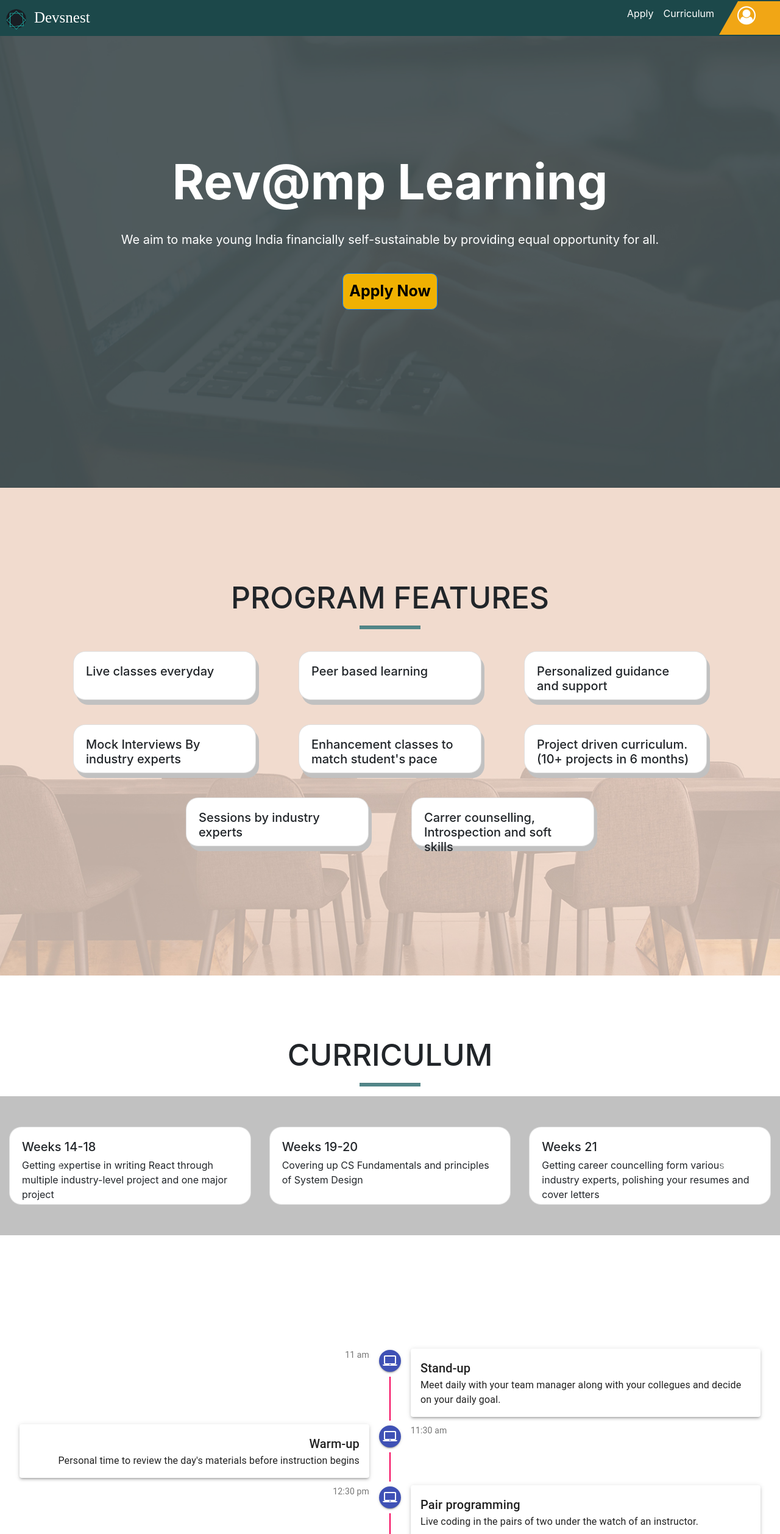
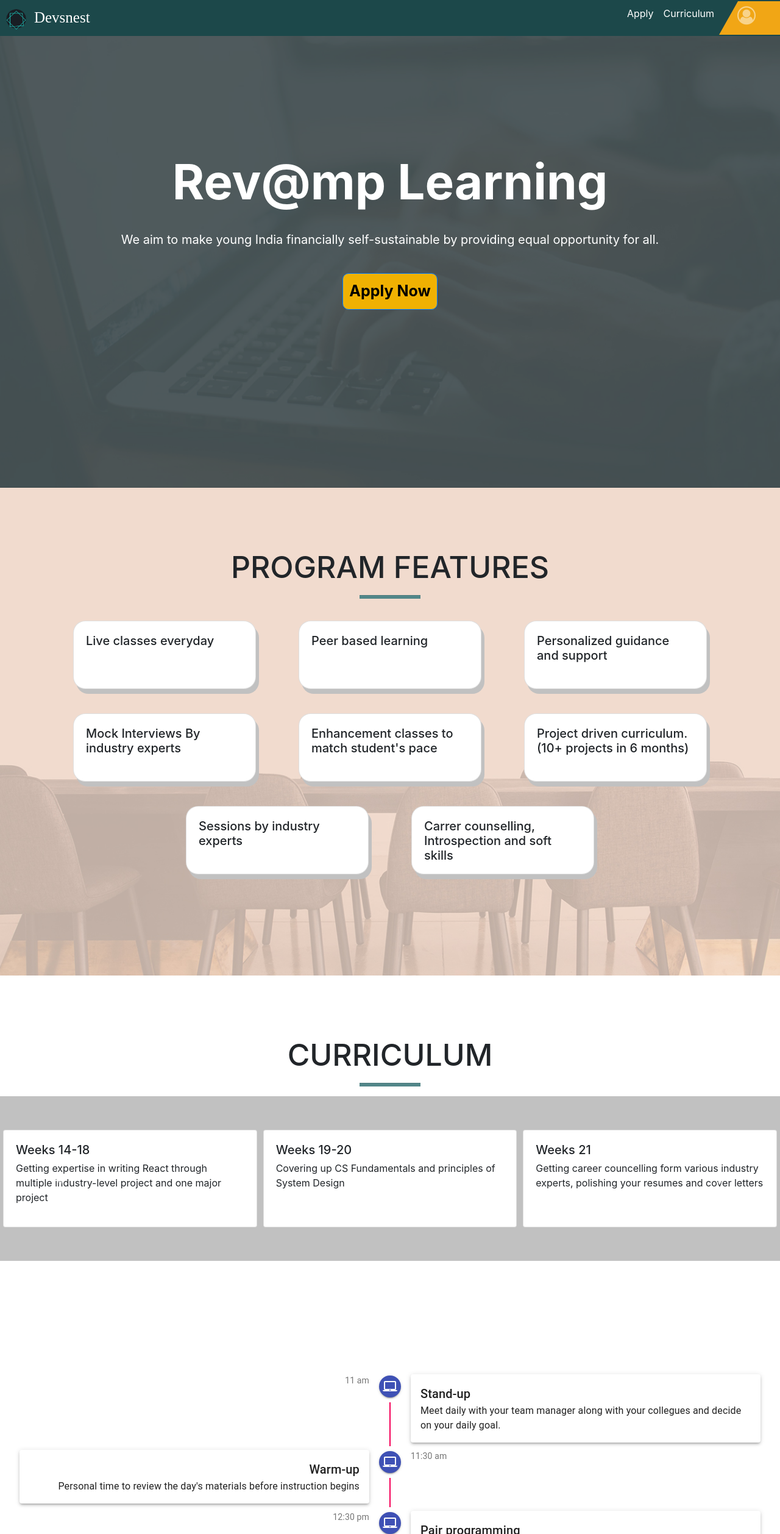
Before and after one commit to sanjay270899/devsnest-frontend, a React (Create React App) app: page / in a window 1280 px wide. Shown: the top 2516 px of the page at 61% size. Built offline with nearby package versions, Linux system fonts and the light colour scheme; no server answers.

Commit message:
fix: mobile view (some design changes)

```diff
--- a/src/CSS/Landingpage.css
+++ b/src/CSS/Landingpage.css
@@ -13,7 +13,7 @@
   height: 100vh;
   justify-content: center;
   align-items: center;
-  padding-top: 100px;
+  padding-top: 50px;
 }
 @media only screen and (max-width: 600px) {
   .feature {
@@ -88,3 +88,24 @@
 .footer a {
   color: #fff;
 }
+.profile {
+  background-color: #f1a615;
+  clip-path: polygon(31% 0, 100% 0, 100% 100%, 0% 100%);
+  align-items: center;
+  height: 55px;
+  width: 100px;
+  /* padding-left: 500px; */
+  color: #fff;
+}
+@media only screen and (max-width: 600px) {
+  .profile {
+    background-color: #1c484a;
+    clip-path: polygon(0 1%, 100% 0%, 100% 100%, 0% 100%);
+    align-items: center;
+    height: 55px;
+    width: 100px;
+    margin: 0px;
+    padding-left: 0px;
+    color: #fff;
+  }
+}
--- a/src/Landing Page/Curriculum.tsx
+++ b/src/Landing Page/Curriculum.tsx
@@ -28,8 +28,8 @@ export default function Curriculum() {
           <Row
             style={{ paddingTop: '50px', paddingBottom: '50px', margin: '0px' }}
           >
-            <Col md="4">
-              <Card className="curriculumcard">
+            <Col md="4" style={{ padding: '5px' }}>
+              <Card style={{ height: '10rem' }}>
                 <Card.Body>
                   <Card.Title>Weeks 1-6</Card.Title>
                   <Card.Subtitle className="mb-2 text-muted"></Card.Subtitle>
@@ -39,8 +39,8 @@ export default function Curriculum() {
                 </Card.Body>
               </Card>
             </Col>
-            <Col md="4">
-              <Card className="curriculumcard">
+            <Col md="4" style={{ padding: '5px' }}>
+              <Card style={{ height: '10rem' }}>
                 <Card.Body>
                   <Card.Title> Weeks 7-8</Card.Title>
                   <Card.Subtitle className="mb-2 text-muted"></Card.Subtitle>
@@ -51,8 +51,8 @@ export default function Curriculum() {
                 </Card.Body>
               </Card>
             </Col>
-            <Col md="4">
-              <Card className="curriculumcard">
+            <Col md="4" style={{ padding: '5px' }}>
+              <Card style={{ height: '10rem' }}>
                 <Card.Body>
                   <Card.Title>Weeks 9-13</Card.Title>
 
@@ -69,8 +69,8 @@ export default function Curriculum() {
           <Row
             style={{ paddingTop: '50px', paddingBottom: '50px', margin: '0px' }}
           >
-            <Col md="4">
-              <Card className="curriculumcard">
+            <Col md="4" style={{ padding: '5px' }}>
+              <Card style={{ height: '10rem' }}>
                 <Card.Body>
                   <Card.Title>Weeks 14-18</Card.Title>
                   <Card.Subtitle className="mb-2 text-muted"></Card.Subtitle>
@@ -81,8 +81,8 @@ export default function Curriculum() {
                 </Card.Body>
               </Card>
             </Col>
-            <Col md="4">
-              <Card className="curriculumcard">
+            <Col md="4" style={{ padding: '5px' }}>
+              <Card style={{ height: '10rem' }}>
                 <Card.Body>
                   <Card.Title>Weeks 19-20</Card.Title>
                   <Card.Subtitle className="mb-2 text-muted"></Card.Subtitle>
@@ -92,8 +92,8 @@ export default function Curriculum() {
                 </Card.Body>
               </Card>
             </Col>
-            <Col md="4">
-              <Card className="curriculumcard">
+            <Col md="4" style={{ padding: '5px' }}>
+              <Card style={{ height: '10rem' }}>
                 <Card.Body>
                   <Card.Title>Weeks 21</Card.Title>
                   <Card.Subtitle className="mb-2 text-muted"></Card.Subtitle>
@@ -110,8 +110,8 @@ export default function Curriculum() {
           <Row
             style={{ paddingTop: '50px', paddingBottom: '50px', margin: '0px' }}
           >
-            <Col md="4" className="ml-auto">
-              <Card className="curriculumcard">
+            <Col md="4" className="ml-auto" style={{ padding: '5px' }}>
+              <Card style={{ height: '10rem' }}>
                 <Card.Body>
                   <Card.Title> Weeks 22-24 </Card.Title>
                   <Card.Subtitle className="mb-2 text-muted"></Card.Subtitle>
@@ -122,8 +122,8 @@ export default function Curriculum() {
                 </Card.Body>
               </Card>
             </Col>
-            <Col md="4">
-              <Card className="curriculumcard">
+            <Col md="4" style={{ padding: '5px' }}>
+              <Card style={{ height: '10rem' }}>
                 <Card.Body>
                   <Card.Title>Weeks 25-27</Card.Title>
 
@@ -134,8 +134,8 @@ export default function Curriculum() {
                 </Card.Body>
               </Card>
             </Col>
-            <Col md="4">
-              <Card className="curriculumcard">
+            <Col md="4" style={{ padding: '5px' }}>
+              <Card style={{ height: '10rem' }}>
                 <Card.Body>
                   <Card.Title> Weeks 28-30</Card.Title>
                   <Card.Subtitle className="mb-2 text-muted"></Card.Subtitle>
--- a/src/Landing Page/Features.tsx
+++ b/src/Landing Page/Features.tsx
@@ -21,7 +21,7 @@ export default function Features() {
           <Col md="4">
             <Card
               style={{
-                height: '5rem',
+                height: '7rem',
                 margin: '20px',
                 borderRadius: '20px',
                 // boxShadow: "5px 8px #c1c1c1 ",
@@ -36,7 +36,7 @@ export default function Features() {
           <Col md="4">
             <Card
               style={{
-                height: '5rem',
+                height: '7rem',
                 margin: '20px',
                 borderRadius: '20px',
                 boxShadow: '5px 8px #c1c1c1 ',
@@ -50,7 +50,7 @@ export default function Features() {
           <Col md="4">
             <Card
               style={{
-                height: '5rem',
+                height: '7rem',
                 margin: '20px',
                 borderRadius: '20px',
                 boxShadow: '5px 8px #c1c1c1 ',
@@ -67,7 +67,7 @@ export default function Features() {
           <Col md="4">
             <Card
               style={{
-                height: '5rem',
+                height: '7rem',
                 margin: '20px',
                 borderRadius: '20px',
                 boxShadow: '5px 8px #c1c1c1 ',
@@ -81,7 +81,7 @@ export default function Features() {
           <Col md="4">
             <Card
               style={{
-                height: '5rem',
+                height: '7rem',
                 margin: '20px',
                 borderRadius: '20px',
                 boxShadow: '5px 8px #c1c1c1 ',
@@ -97,7 +97,7 @@ export default function Features() {
           <Col md="4">
             <Card
               style={{
-                height: '5rem',
+                height: '7rem',
                 margin: '20px',
                 borderRadius: '20px',
                 boxShadow: '5px 8px #c1c1c1 ',
@@ -116,7 +116,7 @@ export default function Features() {
           <Col md="4">
             <Card
               style={{
-                height: '5rem',
+                height: '7rem',
                 margin: '20px',
                 borderRadius: '20px',
                 boxShadow: '5px 8px #c1c1c1 ',
@@ -130,7 +130,7 @@ export default function Features() {
           <Col md="4">
             <Card
               style={{
-                height: '5rem',
+                height: '7rem',
                 margin: '20px',
                 borderRadius: '20px',
                 boxShadow: '5px 8px #c1c1c1 ',
--- a/src/Landing Page/Header.tsx
+++ b/src/Landing Page/Header.tsx
@@ -45,15 +45,8 @@ export default function Header() {
           </Nav.Link>
           <Nav.Link
             href="/curriculum"
-            style={{
-              backgroundColor: '#F1A615',
-              clipPath: 'polygon(31% 0, 100% 0, 100% 100%, 0% 100%)',
-              alignItems: 'center',
-              height: '55px ',
-              width: '100px',
-              paddingLeft: '30px',
-              color: '#fff',
-            }}
+            className="profile"
+            style={{ paddingLeft: '30px' }}
           >
             <i
               className="fa fa-user-circle-o icon"
```
